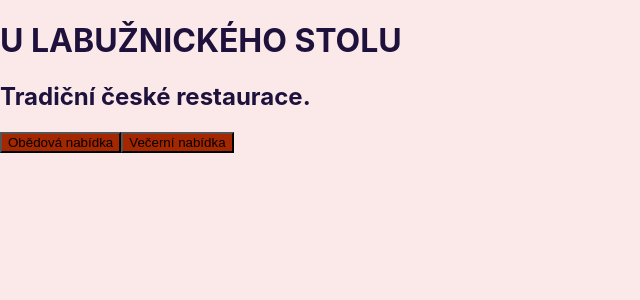
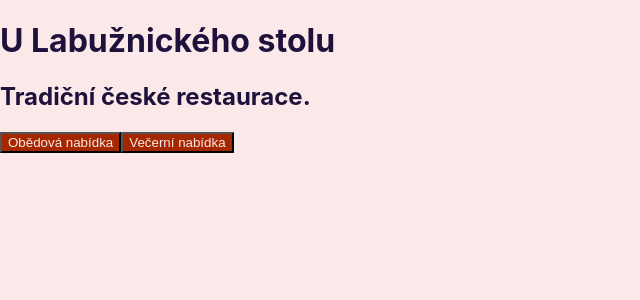
Before and after one commit to divear/fake-restaurant-site, a Next.js app: page / in a window 1280 px wide. Shown: the top 300 px of the page, without its empty margins (0-640 px from the left). Built offline with nearby package versions, Linux system fonts and the light colour scheme.

Commit message:
more boiler

```diff
--- a/pages/index.tsx
+++ b/pages/index.tsx
@@ -4,11 +4,13 @@ import Image from "next/image";
 export default function Home() {
 	return (
 		<div>
-
-			<h1>U LABUŽNICKÉHO STOLU </h1>
-			<h2>Tradiční české restaurace.</h2>
-			<button>Obědová nabídka</button>
-			<button>Večerní nabídka</button>
+			<title>U Labužnického stolu</title>
+			<div className="intro">
+				<h1>U Labužnického stolu</h1>
+				<h2>Tradiční české restaurace.</h2>
+				<button>Obědová nabídka</button>
+				<button>Večerní nabídka</button>
+			</div>
 		</div>
 	);
 }
--- a/styles/globals.css
+++ b/styles/globals.css
@@ -14,6 +14,8 @@ body {
 }
 button {
 	background-color: var(--sec);
+	color: var(--bg);
+	cursor: pointer;
 }
 
 a {
@@ -24,3 +26,6 @@ a {
 * {
 	box-sizing: border-box;
 }
+.into {
+	text-align: center;
+}
```
